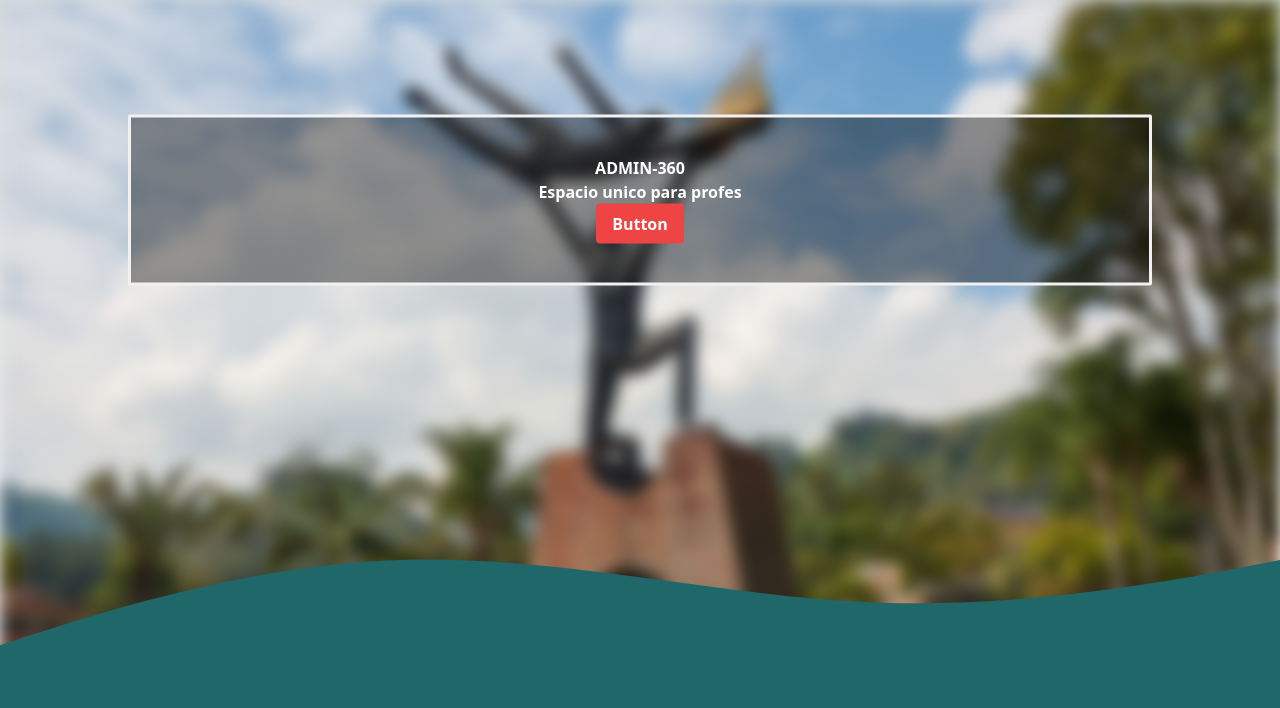
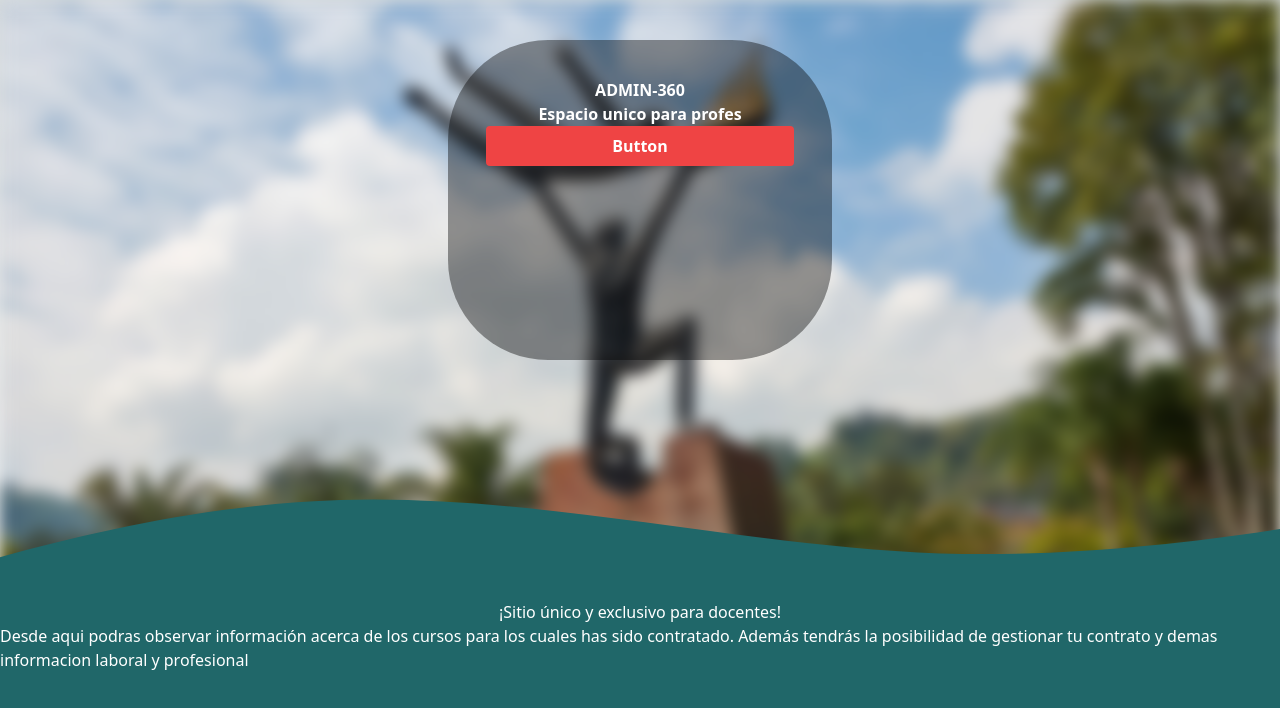
Before and after one commit to SantiagoYpes/proyecto2023, a Next.js app in the folder client/: page / in a window 1280 px wide. Shown: the top 708 px of the page. Built offline with nearby package versions, Linux system fonts and the light colour scheme.

Commit message:
Full schema for homepage is ready

```diff
--- a/client/src/pages/index.js
+++ b/client/src/pages/index.js
@@ -12,6 +12,14 @@ export default function Home() {
         </button>
       </div>
       <footer className={styles.footer}>
+        <div className={styles.footerContainer}>
+          <h2>¡Sitio único y exclusivo para docentes!</h2>
+          <p>
+            Desde aqui podras observar información acerca de los cursos para los
+            cuales has sido contratado. Además tendrás la posibilidad de
+            gestionar tu contrato y demas informacion laboral y profesional
+          </p>
+        </div>
       </footer>
     </div>
   );
--- a/client/src/styles/Home.module.css
+++ b/client/src/styles/Home.module.css
@@ -18,18 +18,20 @@
 }
 
 .mainContainer {
+    display: flex;
+    flex-direction: column;
     background-color: rgb(0,0,0); /* Fallback color */
     background-color: rgba(0,0,0, 0.4); /* Black w/opacity/see-through */
     color: white;
-    font-weight: bold;
-    border: 3px solid #f1f1f1;
-    border-radius: 2px;
+    font-weight:bolder;
+    border-radius: 100px;
     position: absolute;
     top: 25%;
     left: 50%;
     transform: translate(-50%, -50%);
     z-index: 2;
-    width: 80%;
+    height: 40%;
+    width: 30%;
     padding: 3%;
     text-align: center;
 }
@@ -40,7 +42,19 @@
     background-position: center center;
     position: absolute;
     width: 100%;
-    height: 40%;
+    height: 50%;
     bottom: 0;
     overflow: hidden;
-  }
+    display: flex;
+    align-items: center;
+    justify-content: end;
+    flex-direction: column;
+}
+
+.footerContainer{
+    color: white;
+    height: 50%;
+    display: flex;
+    flex-direction: column;
+    align-items: center;
+}
```
